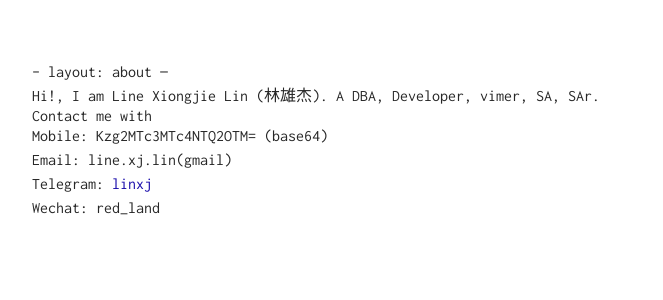
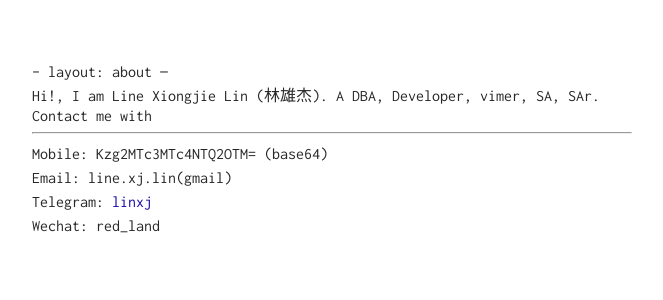
Before and after one commit to linexjlin/linexjlin.github.io, a Jekyll site: the page built from me/index.md, in a window 1280 px wide. Shown: the top 300 px of the page, without its empty margins (308-971 px from the left). Built offline with Jekyll 4.4.1, drawn with Linux system fonts in a browser that asks for light colours; our own code applies the rules of GitHub Pages for plain Markdown files.

Commit message:
format fix

```diff
--- a/me/index.md
+++ b/me/index.md
@@ -4,7 +4,8 @@ layout: about
 
 Hi!, I am Line Xiongjie Lin (林雄杰). A DBA, Developer, vimer, SA, SAr.
 
-## Contact me with
+# Contact me with
+---
 
 Mobile: Kzg2MTc3MTc4NTQ2OTM= (base64)
 
```
